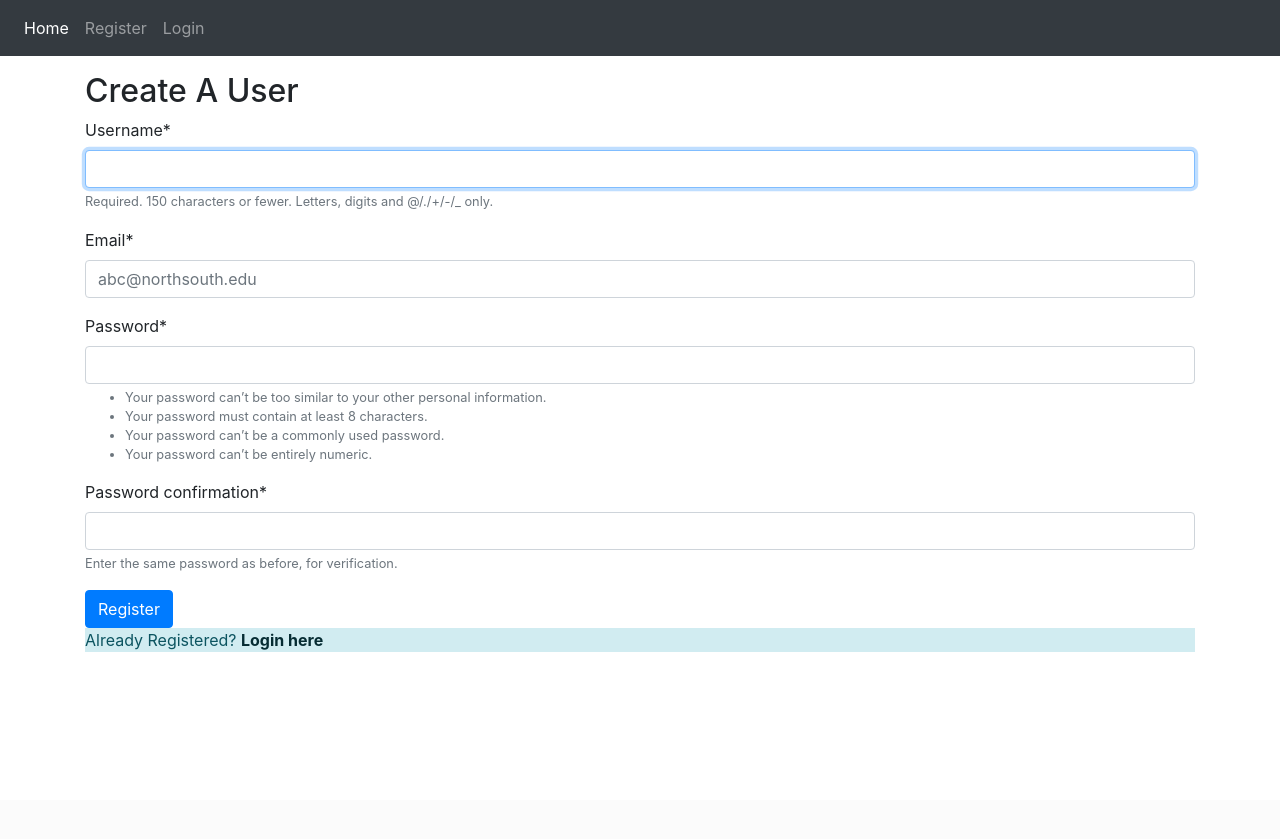
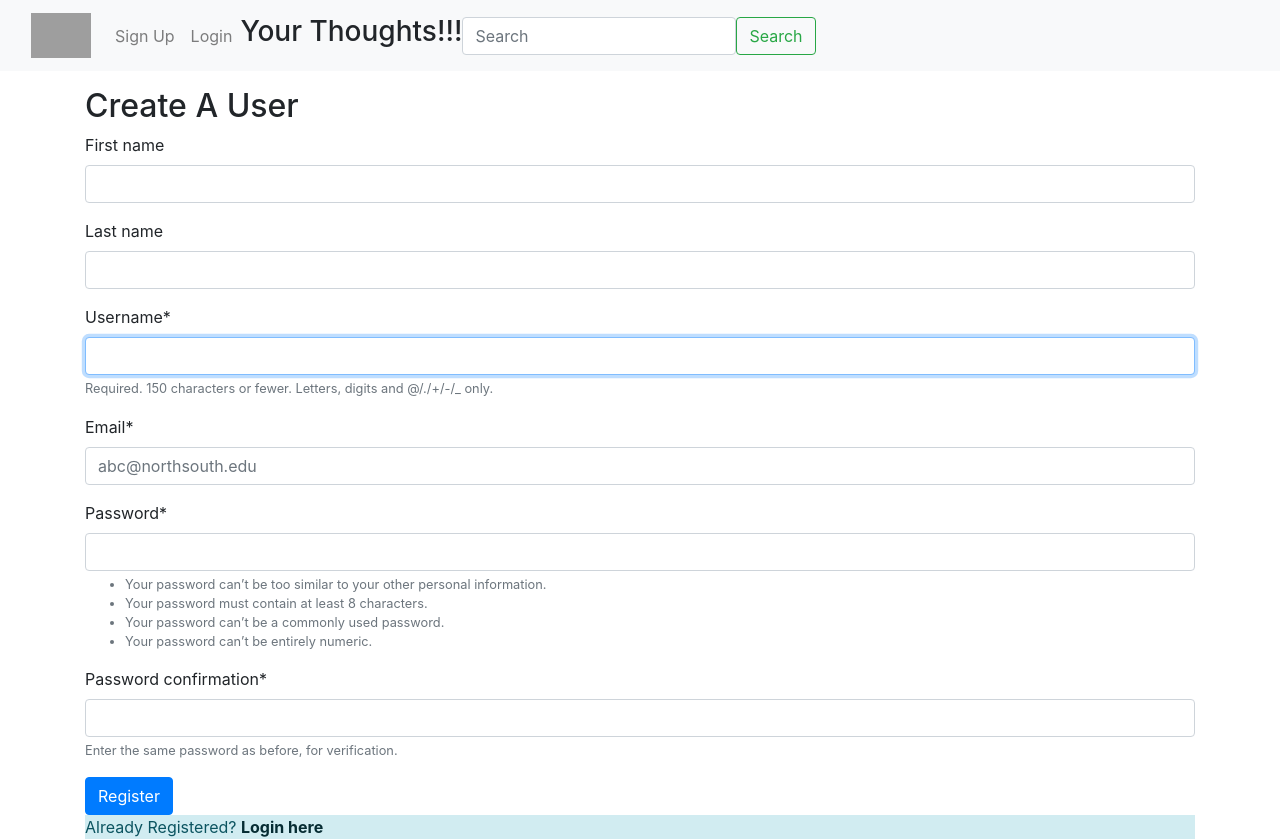
Before and after one commit to MahirAbsar/CSE299project, a Django app: page /account/signup/ in a window 1280 px wide. Before the commit the page ends 652 px from the top, so only its background shows below. Run offline with Django 3.2, Linux system fonts and the light colour scheme; some libraries are stand-ins or nearby versions; grey boxes are pictures that could not be loaded.

Commit message:
Added Email Authentication and Complete Login System

```diff
--- a/login_app/forms.py
+++ b/login_app/forms.py
@@ -1,9 +1,26 @@
 from django import forms
-from django.contrib.auth.forms import  UserCreationForm , AuthenticationForm
+from django.contrib.auth.forms import UserCreationForm, AuthenticationForm, UserChangeForm
 from django.contrib.auth.models import User
+from .import models
+
 
 class SignUpForm(UserCreationForm):
-    email = forms.EmailField(widget=forms.TextInput(attrs={'placeholder': 'abc@northsouth.edu'}))
+    email = forms.EmailField(widget=forms.TextInput(
+        attrs={'placeholder': 'abc@northsouth.edu'}))
+
     class Meta:
         model = User
-        fields = ('username', 'email', 'password1', 'password2')
+        fields = ('first_name', 'last_name', 'username',
+                  'email', 'password1', 'password2',)
+
+
+class UserInfoChange(UserChangeForm):
+    class Meta:
+        model = User
+        fields = ('first_name', 'last_name', 'username', 'email', 'password')
+
+
+class ProfilePicForm(forms.ModelForm):
+    class Meta:
+        model = models.userInfo
+        fields = ('profile_pic',)
--- a/login_app/models.py
+++ b/login_app/models.py
@@ -2,9 +2,11 @@ from django.db import models
 from django.contrib.auth.models import User
 # Create your models here.
 
+
 class userInfo(models.Model):
-    user = models.OneToOneField(User,related_name="user",on_delete=models.CASCADE)
-    profile_pic = models.ImageField(upload_to = 'profile_pics')
+    user = models.OneToOneField(
+        User, related_name="user_profile", on_delete=models.CASCADE)
+    profile_pic = models.ImageField(upload_to='profile_pics')
 
     def __str__(self):
         return self.user.username
--- a/login_app/urls.py
+++ b/login_app/urls.py
@@ -1,11 +1,17 @@
 from django.conf.urls import url
 from django.urls import path
 from . import views
-app_name="login_app"
+app_name = "login_app"
 
 urlpatterns = [
-    path('',views.home,name="home"),
-    path('signup/',views.signUp,name="signup"),
-    path('signin/',views.signIn,name="signin"),
-    path('signout',views.signOut,name='signout')
-    ]
+    path('', views.home, name="home"),
+    path('signup/', views.signUp, name="signup"),
+    path('signin/', views.signIn, name="signin"),
+    path('signout/', views.signOut, name='signout'),
+    path('profile/', views.user_profile, name="profile"),
+    path('change_info/', views.user_info_change, name="change_info"),
+    path("password/", views.pass_change, name="pass_change"),
+    path("add_pic/", views.add_pro_pic, name="add_pic"),
+    path("change_pic/", views.change_pro_pic, name="change_pic"),
+
+]
--- a/login_app/views.py
+++ b/login_app/views.py
@@ -1,52 +1,121 @@
-from django.shortcuts import render,reverse
-from django.http import HttpResponseRedirect,HttpResponse
-from .forms import SignUpForm
-from django.contrib.auth.forms import AuthenticationForm
-from django.contrib.auth import authenticate,login,logout
+from typing import Counter
+from django.shortcuts import render, reverse
+from django.http import HttpResponseRedirect, HttpResponse
+from .forms import SignUpForm, UserInfoChange, ProfilePicForm
+from django.contrib.auth.forms import AuthenticationForm, PasswordChangeForm
+from django.contrib.auth import authenticate, login, logout
 from django.contrib.auth.decorators import login_required
+import re
 
 # Create your views here.
 
+
 def home(request):
-    return render(request,'base.html',context={})
+    return render(request, 'blog_app/blog_list.html', context={})
 
 
 def signUp(request):
     registered = False
-    if request.method=="POST":
-        signup = SignUpForm(data = request.POST)
-        if signup.is_valid():
-            signup.save()
-            registered = True
+    if request.method == "POST":
+        signup = SignUpForm(data=request.POST)
+        email_string = str(request.POST['email'])
+        pattern = re.compile(r"^[a-z]*\.[a-z]*[0-9]*@northsouth.edu")
+        matches = pattern.findall(email_string)
+        if len(matches) == 0 or matches[0] == ".":
+            return render(request, 'login_app/error.html')
+        else:
+            if signup.is_valid():
+                signup.save()
+                registered = True
     else:
         signup = SignUpForm()
 
-    dict = {'form':signup,'registered':registered}
-    return render(request,'login_app/register.html',context=dict)
+    dict = {'form': signup, 'registered': registered}
+    return render(request, 'login_app/register.html', context=dict)
+
 
 def signIn(request):
     success = False
     if request.method == "POST":
-        signin = AuthenticationForm(data = request.POST)
+        signin = AuthenticationForm(data=request.POST)
         if signin.is_valid():
             username = request.POST['username']
             password = request.POST['password']
-            user = authenticate(username=username,password=password)
+            user = authenticate(username=username, password=password)
             if user:
                 login(request, user)
                 success = True
             else:
-                return HttpResponse("Not active")
+                return render(request, 'login_app/error.html', context={"success": False})
         else:
-            return HttpResponse("Invalid")
+            active = False
+            return render(request, 'login_app/error.html', context={'success': False, 'active': False})
 
     else:
+
         signin = AuthenticationForm()
 
-    dict = {'form':signin,'success':success}
-    return render(request, 'login_app/login.html',context=dict)
+    dict = {'form': signin, 'success': success}
+    return render(request, 'login_app/login.html', context=dict)
+
 
 @login_required
 def signOut(request):
     logout(request)
-    return render(request,'base.html',context = {})
+    # return render(request, 'blog_app/blog_list.html')
+    return HttpResponseRedirect(reverse('blog_app:blog_list'))
+
+
+def user_profile(request):
+    current_user = request.user
+    return render(request, 'login_app/profile.html')
+
+
+@login_required
+def user_info_change(request):
+    current_user = request.user
+    form = UserInfoChange(instance=current_user)
+    if request.method == "POST":
+        print("IN It")
+        form = UserInfoChange(request.POST, instance=current_user)
+        if form.is_valid():
+            form.save()
+            return HttpResponseRedirect(reverse('login_app:profile'))
+    return render(request, 'login_app/info_change.html', context={'form': form})
+
+
+@login_required
+def pass_change(request):
+    current_user = request.user
+    form = PasswordChangeForm(current_user)
+    if request.method == "POST":
+        form = PasswordChangeForm(current_user, request.POST)
+        if form.is_valid():
+            form.save()
+            return HttpResponseRedirect(reverse('login_app: '))
+    return render(request, 'login_app/pass_change.html', context={'form': form})
+
+
+@login_required
+def add_pro_pic(request):
+    form = ProfilePicForm()
+    if request.method == "POST":
+        form = ProfilePicForm(request.POST, request.FILES)
+        if form.is_valid():
+            user_info = form.save(commit=False)
+            user_info.user = request.user
+            user_info.save()
+            return HttpResponseRedirect(reverse('login_app:profile'))
+    return render(request, 'login_app/add_pro_pic.html', context={'form': form})
+
+
+@login_required
+def change_pro_pic(request):
+    form = ProfilePicForm(instance=request.user.user_profile)
+    if request.method == "POST":
+        form = ProfilePicForm(request.POST, request.FILES,
+                              instance=request.user.user_profile)
+        if form.is_valid():
+            form.save()
+            return HttpResponseRedirect(reverse('login_app:profile'))
+    return render(request, 'login_app/add_pro_pic.html', context={'form': form})
--- a/templates/navBar.html
+++ b/templates/navBar.html
@@ -1,20 +1,121 @@
-<nav class="navbar navbar-expand-sm bg-dark navbar-dark">
+<!-- <nav class="navbar navbar-expand-sm bg-dark navbar-dark">
   <ul class="navbar-nav">
     <li class="nav-item active">
-      <a class="nav-link" href="#">Home</a>
+      <a class="nav-link" href="{% url 'home' %}">
+        <h3>SHARE!</h3>
+      </a>
     </li>
     {% if user.is_authenticated %}
-    <li class="nav-item">
-      <a class="nav-link" href="{% url 'login_app:signout' %}">Logout</a>
-    </li>
+    <div class="nav-item dropdown">
+      <a
+        class="nav-link dropdown-toggle"
+        href="#"
+        id="navbardrop"
+        data-toggle="dropdown"
+      >
+        @{{user.username}}
+      </a>
+      <div class="dropdown-menu">
+        <a class="dropdown-item" href="{% url 'blog_app:write' %}"
+          >Write Blog</a
+        >
+        <a class="dropdown-item" href="{% url 'blog_app:my_blogs'  %} "
+          >My Blogs</a
+        >
+        <a class="dropdown-item" href="{% url 'login_app:profile' %}"
+          >Your Profile</a
+        >
+        <hr />
+        <a class="dropdown-item" href="{% url 'login_app:signout' %}">Logout</a>
+      </div>
+    </div>
     {% else %}
     <li class="nav-item">
-      <a class="nav-link" href="{% url 'login_app:signup' %}">Register</a>
+      <a class="nav-link" href="{% url 'login_app:signup' %}">Sign Up</a>
     </li>
     <li class="nav-item">
       <a class="nav-link" href="{% url 'login_app:signin' %}">Login</a>
     </li>
-  {% endif %}
+    {% endif %}
+  </ul>
+</nav> -->
 
-  </ul>
+<nav class="navbar navbar-expand-lg navbar-light bg-light">
+  <div class="container-fluid">
+    <a class="navbar-brand" href="{% url 'home' %}"
+      ><img
+        src="/media/11874208091595602072-128.png"
+        width="60px"
+        alt="Something"
+    /></a>
+    <button
+      class="navbar-toggler"
+      type="button"
+      data-bs-toggle="collapse"
+      data-bs-target="#navbarSupportedContent"
+      aria-controls="navbarSupportedContent"
+      aria-expanded="false"
+      aria-label="Toggle navigation"
+    >
+      <span class="navbar-toggler-icon"></span>
+    </button>
+    <div class="collapse navbar-collapse" id="navbarSupportedContent">
+      <ul class="navbar-nav me-auto mb-2 mb-lg-0">
+        {% if user.is_authenticated %}
+        <li class="nav-item dropdown">
+          <a
+            class="nav-link dropdown-toggle"
+            href="#"
+            id="navbarDropdown"
+            role="button"
+            data-bs-toggle="dropdown"
+            aria-expanded="false"
+          >
+            Dropdown
+          </a>
+          <ul class="dropdown-menu" aria-labelledby="navbarDropdown">
+            <li>
+              <a class="dropdown-item" href="{% url 'blog_app:write' %}"
+                >Write Blog</a
+              >
+            </li>
+            <li>
+              <a class="dropdown-item" href="{% url 'blog_app:my_blogs'  %}"
+                >My Blogs</a
+              >
+            </li>
+            <li>
+              <a class="dropdown-item" href="{% url 'login_app:profile' %}"
+                >My Profile</a
+              >
+            </li>
+            <li><hr class="dropdown-divider" /></li>
+            <li>
+              <a class="dropdown-item" href="{% url 'login_app:signout' %}"
+                >Logout</a
+              >
+            </li>
+          </ul>
+        </li>
+        {% else %}
+        <li class="nav-item">
+          <a class="nav-link" href="{% url 'login_app:signup' %}">Sign Up</a>
+        </li>
+        <li class="nav-item">
+          <a class="nav-link" href="{% url 'login_app:signin' %}">Login</a>
+        </li>
+        {% endif %}
+      </ul>
+      <h3 class="custom-title">Your Thoughts!!!</h3>
+      <form class="d-flex">
+        <input
+          class="form-control me-2"
+          type="search"
+          placeholder="Search"
+          aria-label="Search"
+        />
+        <button class="btn btn-outline-success" type="submit">Search</button>
+      </form>
+    </div>
+  </div>
 </nav>
```
Also changed, not shown: static/main.css (added, +21 -0 lines), login_app/migrations/0002_alter_userinfo_user.py (added).
